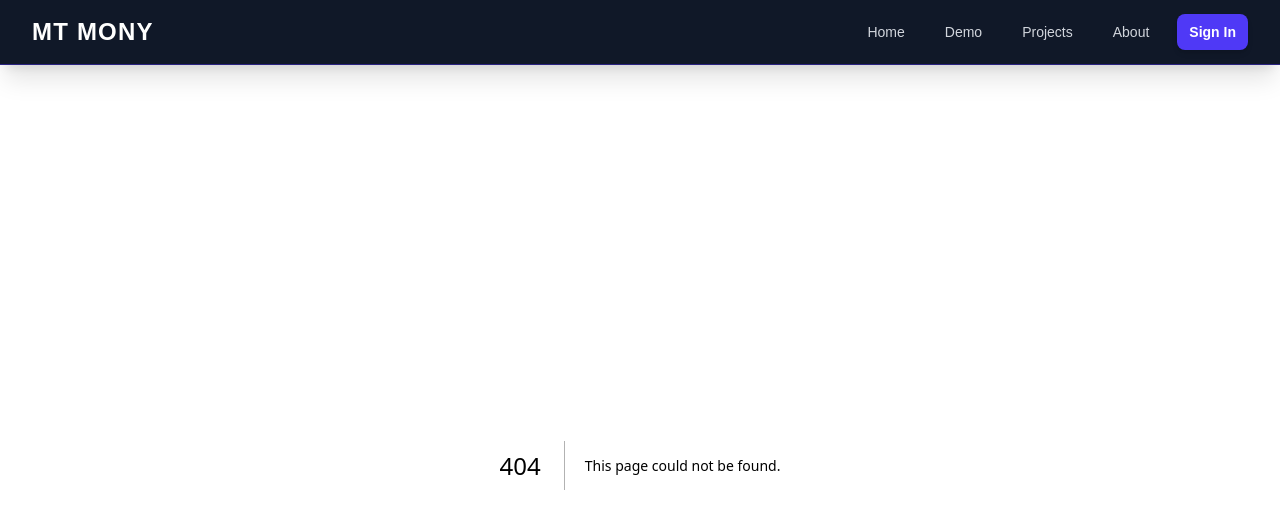
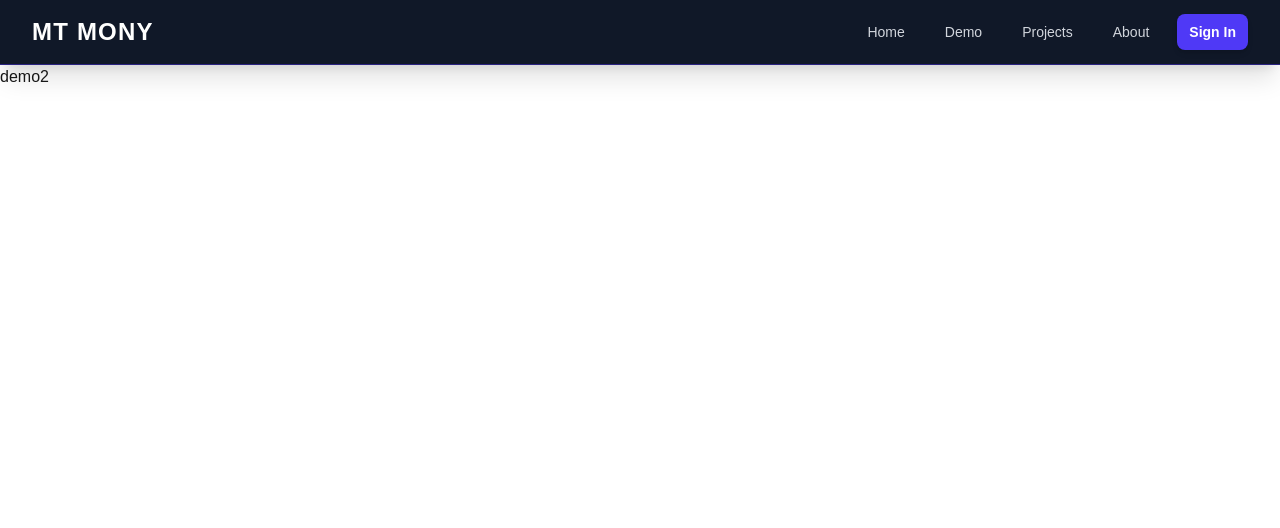
Before and after one commit to mony32155-del/mtmony, a Next.js app: page /demo/demo2 in a window 1280 px wide. Before the commit this address had no page. Shown: the top 528 px of the page. Built offline with nearby package versions, Linux system fonts and the light colour scheme.

Commit message:
chages needed

```diff
--- /dev/null
+++ b/app/demo/demo2/page.tsx
@@ -0,0 +1,7 @@
+import React from "react";
+
+const page = () => {
+  return <div>demo2</div>;
+};
+
+export default page;
```
